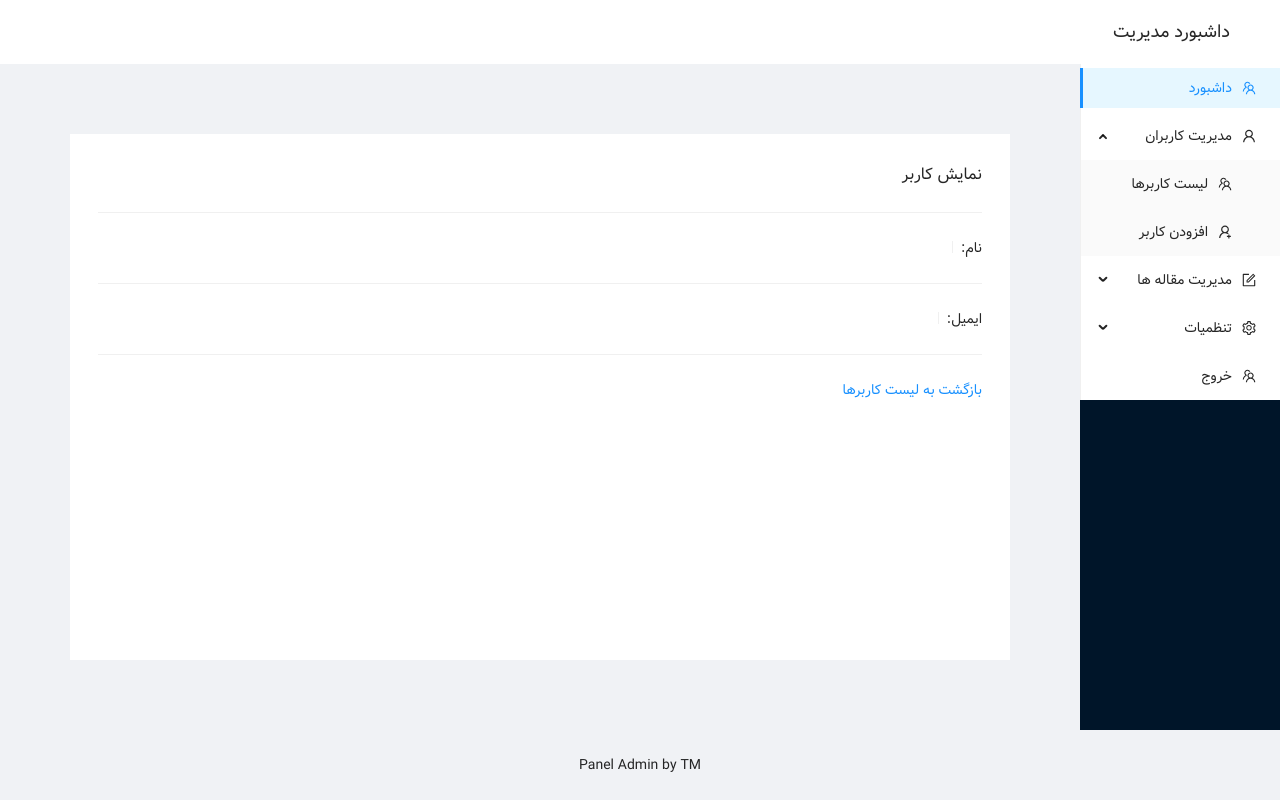
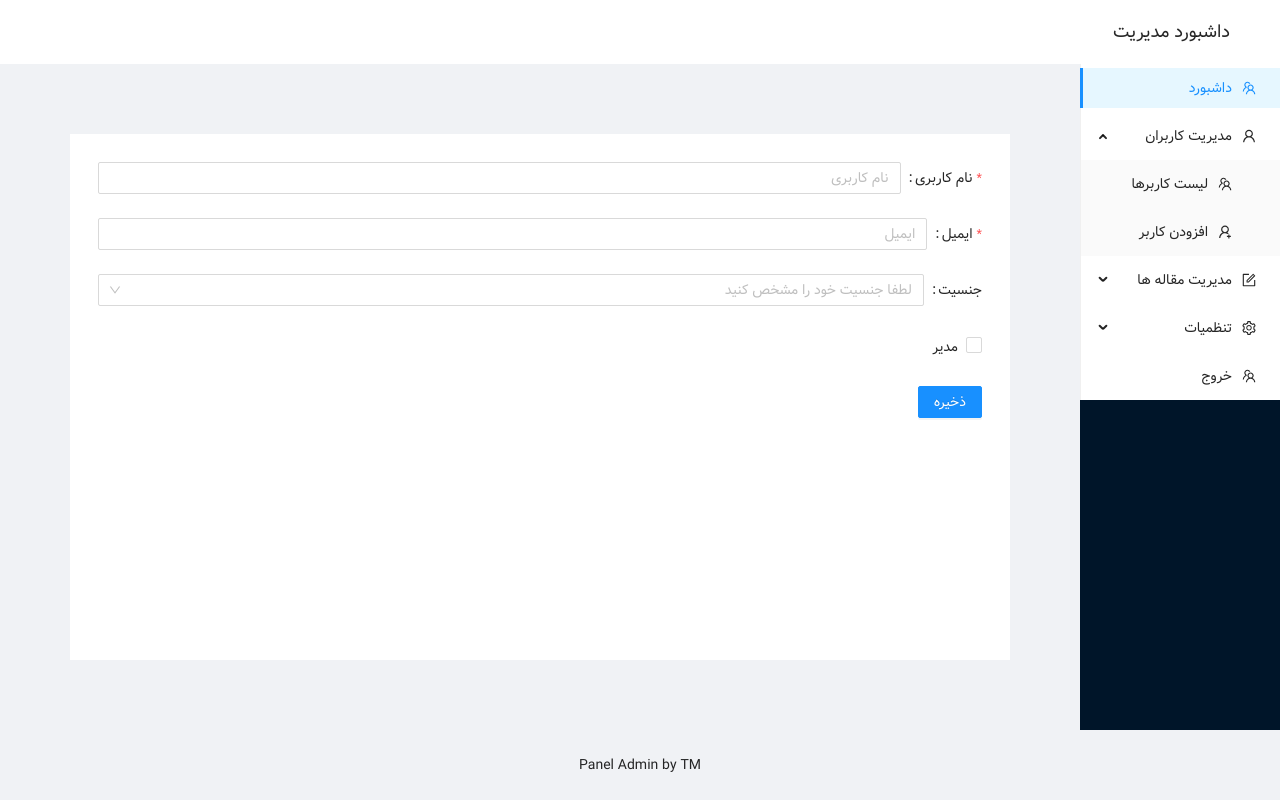
Before and after one commit to HamidrezaLashgari/paneladmin, a React (Create React App) app: page /persons/new in a window 1280 px wide. Built offline with nearby package versions, Linux system fonts and the light colour scheme; no server answers.

Commit message:
Create page for adding new persons

```diff
--- a/src/components/App.js
+++ b/src/components/App.js
@@ -9,6 +9,7 @@ import Dashboard from "./generic/Dashboard";
 import List from "./person/List";
 import Page404 from "./generic/Page404";
 import Full from "./person/Full";
+import New from "./person/New";
 const { Content } = Layout;
 
 function App() {
@@ -22,8 +23,10 @@ function App() {
             <Routes>
               <Route path='/' element={<Dashboard />} />
               <Route path='persons' element={<List />} />
+              <Route path='persons/new' element={<New />} />
               <Route path='persons/:id' element={<Full />} />
               <Route path='*' element={< Page404 />} />
+
 
             </Routes>
           </Content>
--- a/src/components/generic/Sidebar.js
+++ b/src/components/generic/Sidebar.js
@@ -30,7 +30,7 @@ export default function Sidebar() {
             <Link to="/persons"> لیست کاربرها</Link>
           </Menu.Item>
           <Menu.Item key="persons/add" icon={<UserAddOutlined />}>
-            افزودن کاربر
+            <Link to="/persons/new"> افزودن کاربر</Link>
           </Menu.Item>
         </SubMenu>
         <SubMenu key="post" icon={<FormOutlined />} title="مدیریت مقاله ها">
--- /dev/null
+++ b/src/components/person/New.js
@@ -0,0 +1,41 @@
+import React from "react";
+import { Form, Input, Button, Checkbox } from "antd";
+import {Text, Select} from "../utils/Field";
+
+
+const genderOptions = [
+    {label: 'مرد', value: 'male'},
+    {label: 'زن', value: 'Female'},
+]
+
+export default function New() {
+  function submit(values) {
+    console.log(values);
+  }
+
+  return (
+    <div>
+      <Form onFinish={submit}>
+          <Text  name="username" label="نام کاربری" placeholder="نام کاربری"/>
+          <Text  name="email" label="ایمیل" placeholder="ایمیل"/>
+
+
+
+        <Select name="Gender" label="جنسیت" placeholder="لطفا جنسیت خود را مشخص کنید"
+        options={genderOptions}
+
+        />
+
+        <Form.Item name="admin" valuePropName="checked">
+          <Checkbox>مدیر</Checkbox>
+        </Form.Item>
+
+        <Form.Item>
+          <Button type="primary" htmlType="submit">
+            ذخیره
+          </Button>
+        </Form.Item>
+      </Form>
+    </div>
+  );
+}
--- /dev/null
+++ b/src/components/utils/Field.js
@@ -0,0 +1,30 @@
+import { Form, Input, Select as AntSelect } from "antd";
+import React from "react";
+
+const { Option } = AntSelect;
+
+export function Text({ label, name, placeholder }) {
+  return (
+    <div>
+      <Form.Item
+        label={label}
+        name={name}
+        rules={[{ required: true, message: `فیلد ${name} صحیح نیست` }]}
+      >
+        <Input placeholder={placeholder} />
+      </Form.Item>
+    </div>
+  );
+}
+
+export function Select({ label, name, placeholder, required, options = {} }) {
+  return (
+    <Form.Item name={name} label={label} rules={[{ required }]}>
+      <AntSelect placeholder={placeholder} allowClear>
+        {options.map((item) => (
+          <Option key={item.value} value={item.value}>{item.label}</Option>
+        ))}
+      </AntSelect>
+    </Form.Item>
+  );
+}
```
Also changed, not shown: 1 other file (tests, documents, lock files or other folders).
